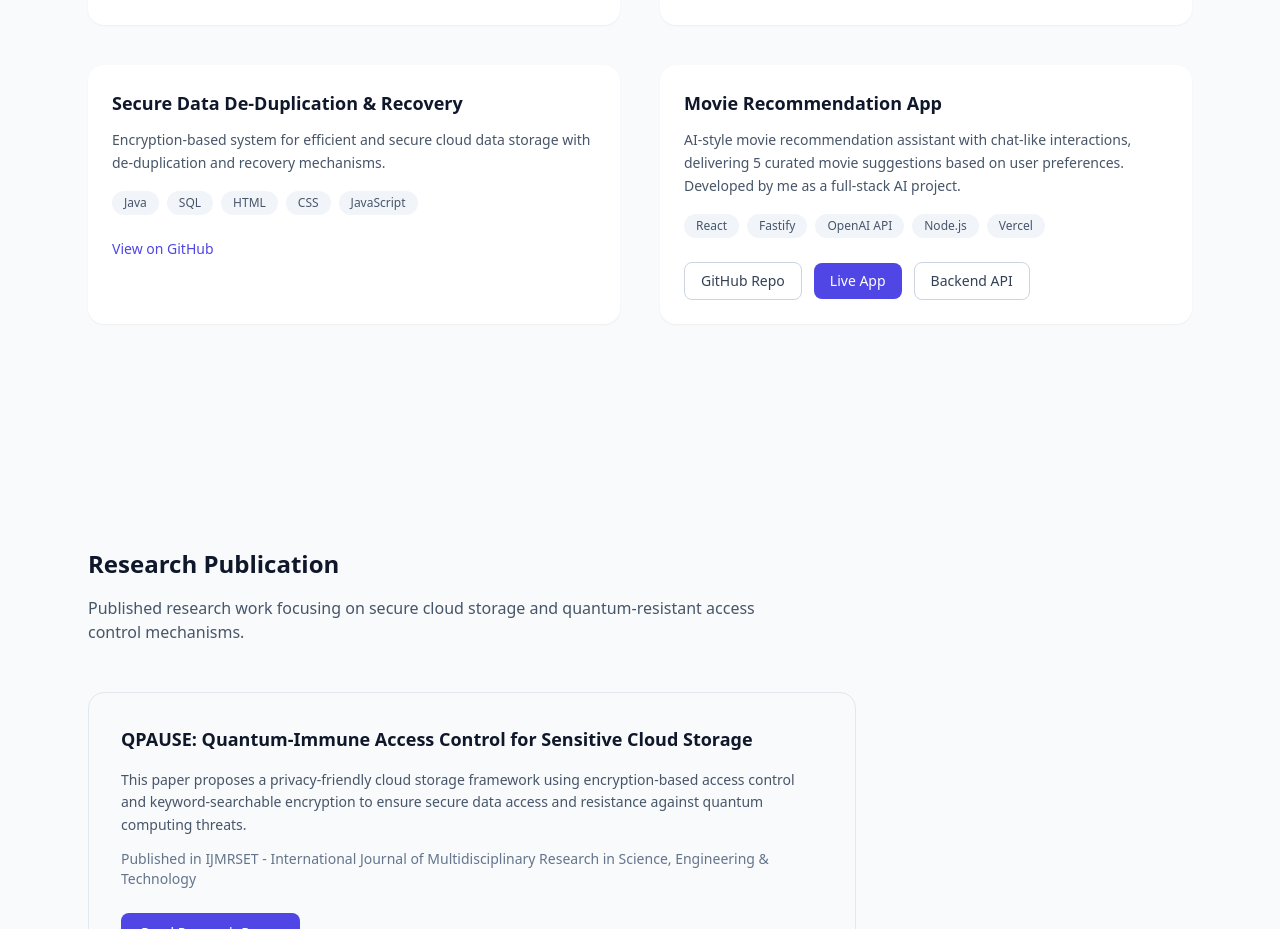
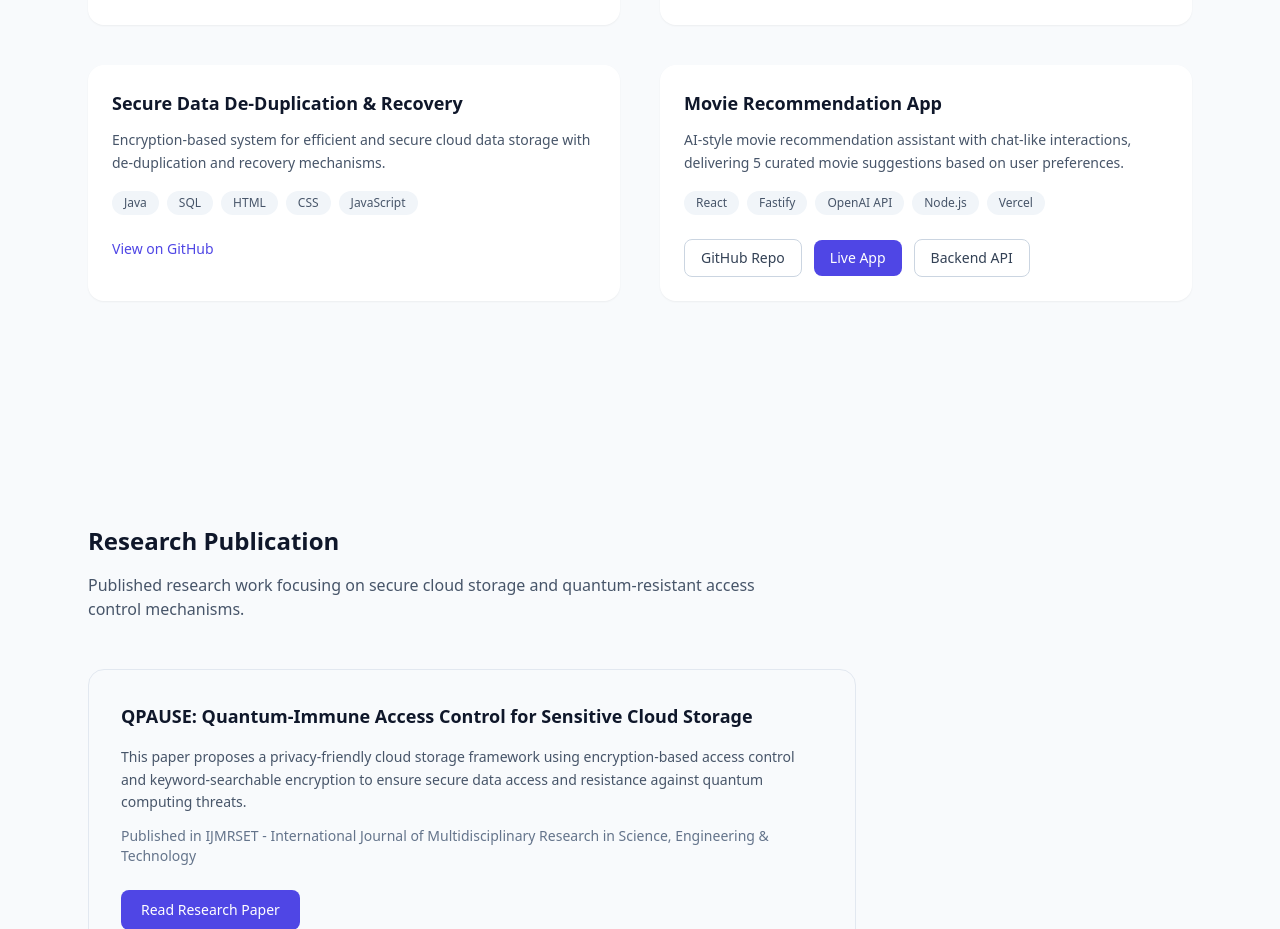
Before and after one commit to Venkateshagali/venkatesha-portfolio, a React (Vite) app: page / in a window 1280 px wide. Shown: the part 4700-5629 px from the top of the page. Built offline with nearby package versions, Linux system fonts and the light colour scheme.

Commit message:
Refine movie project description text

```diff
--- a/src/App.jsx
+++ b/src/App.jsx
@@ -730,7 +730,6 @@ export default function App() {
           <p className="text-sm text-slate-600 mt-3 leading-relaxed">
             AI-style movie recommendation assistant with chat-like interactions,
             delivering 5 curated movie suggestions based on user preferences.
-            Developed by me as a full-stack AI project.
           </p>
 
           <div className="flex flex-wrap gap-2 mt-4">
```
